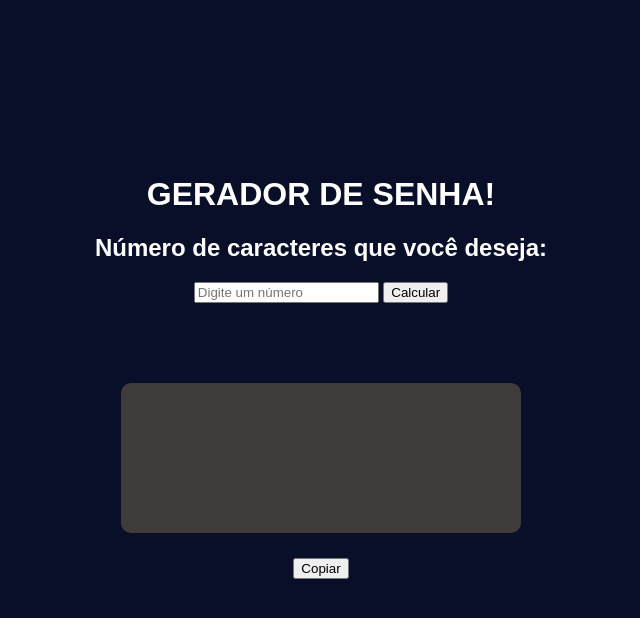
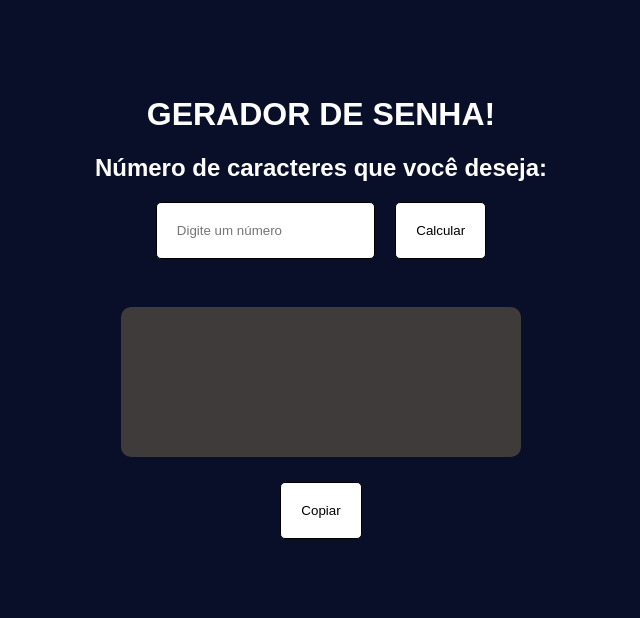
Before and after one commit to GustavoCosta00/Gerador_de_Senha, a plain HTML site: page index.html in a window 1280 px wide. Shown: the whole page, without its empty margins (319-959 px from the left). Drawn offline with Linux system fonts and the light colour scheme.

Commit message:
PROJETO FINAL V:1.0.1
Arrumando algumas coisas no estilo do projeto !

```diff
--- a/style.css
+++ b/style.css
@@ -4,7 +4,7 @@ body{
 
 main{
     text-align: center;
-    margin-top: 11rem;
+    margin-top: 6rem;
     color: white;
     font-family: Arial, Helvetica, sans-serif;
 }
@@ -15,7 +15,7 @@ p{
     height: 150px;
     margin-left: auto;
     margin-right: auto;
-    margin-top: 5rem;
+    margin-top: 3rem;
     border-radius: 10px;
     line-height: 150px;
     font-size: 25px;
@@ -26,5 +26,40 @@ P:hover{
     cursor: pointer;
     background-color: rgb(46, 44, 44);
     font-family: Arial, Helvetica, sans-serif;
-    font-size: 30px;
 }
+
+#valuePassword{
+    padding: 20px;
+    border-radius: 5px;
+    background-color: white;
+    border: 1px solid black;
+}
+
+#calculate{
+    padding: 20px;
+    margin-left: 1rem;
+    border-radius: 5px;
+    cursor: pointer;
+    background-color: white;
+    border: 1px solid black;
+}
+
+
+#copy1{
+    padding: 20px;
+    background-color: white;
+    border: 1px solid black;
+    border-radius: 5px;
+    cursor: pointer;
+}
+
+
+#copy1:hover{
+    background-color: rgb(63, 59, 59);
+    color: white;
+}
+
+#calculate:hover{
+    background-color: rgb(63, 59, 59);
+    color: white;
+}
```
